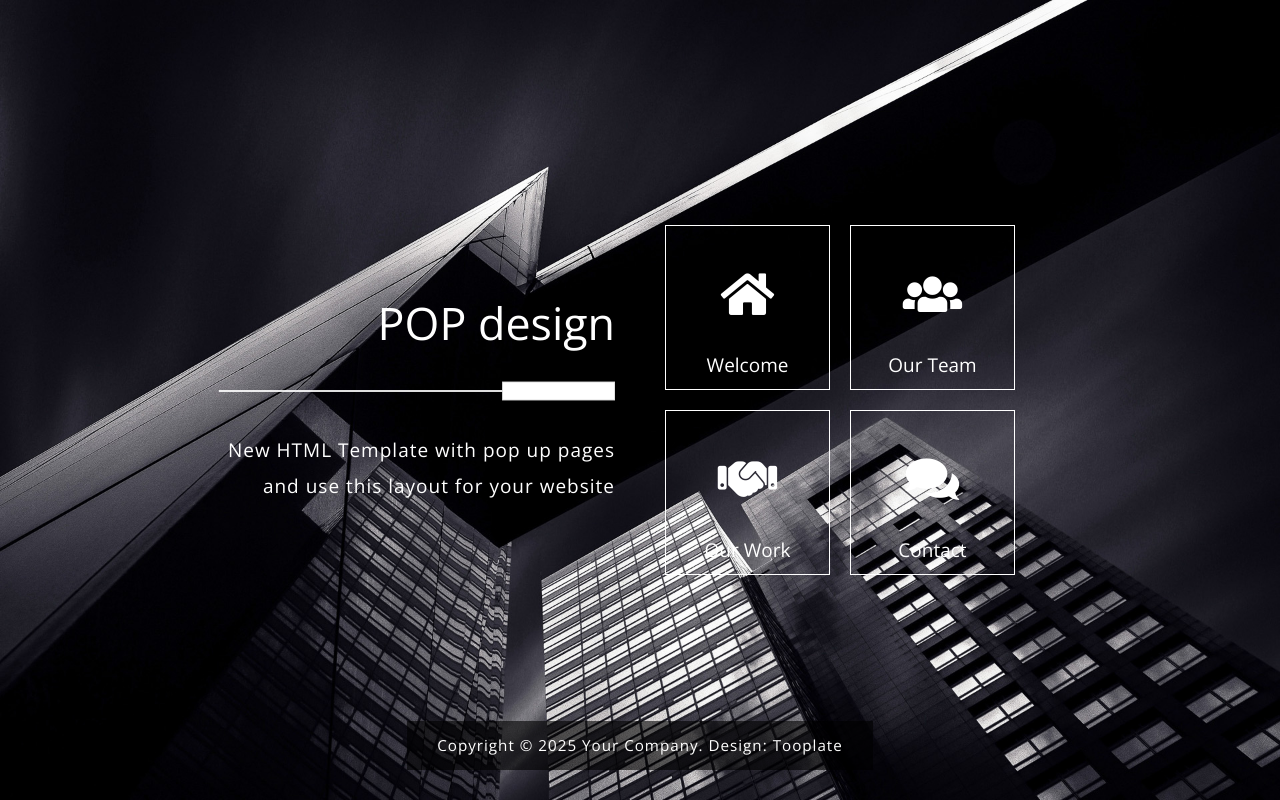
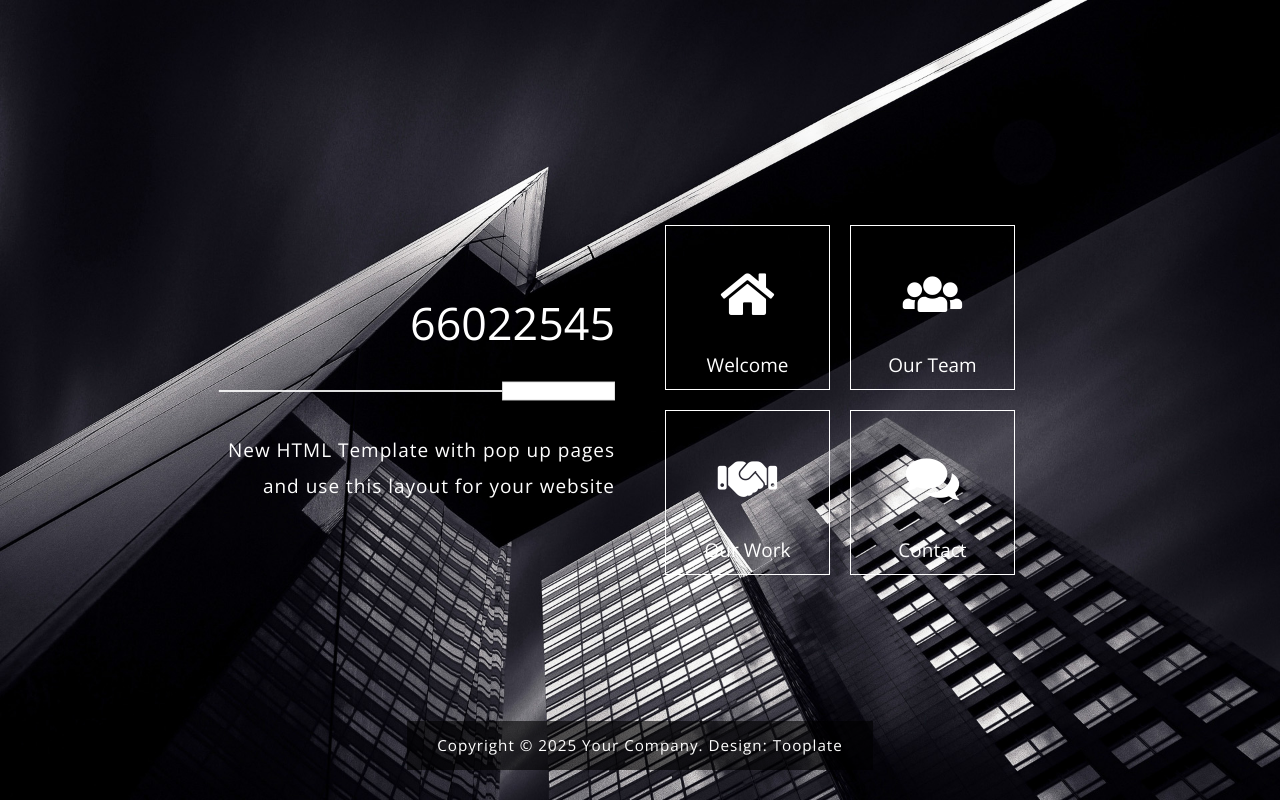
Before and after one commit to chocsiri/66022545, a plain HTML site: page index.html in a window 1280 px wide. Drawn offline with nearby package versions, Linux system fonts and the light colour scheme.

Commit message:
Update index.html

```diff
--- a/index.html
+++ b/index.html
@@ -32,7 +32,7 @@ https://www.tooplate.com/view/2097-pop
                 <div class="row">
                     <div class="col-sm-12 col-md-6 col-lg-6 col-md-col-xl-6 mb-md-0 mb-sm-4 mb-4 tm-site-header-col">
                         <div class="tm-site-header">
-                            <h1 class="mb-4">POP design</h1>
+                            <h1 class="mb-4">66022545</h1>
                             <img src="img/underline.png" class="img-fluid mb-4">
                             <p>New HTML Template with pop up pages and use this layout for your website</p>
                         </div>
```
